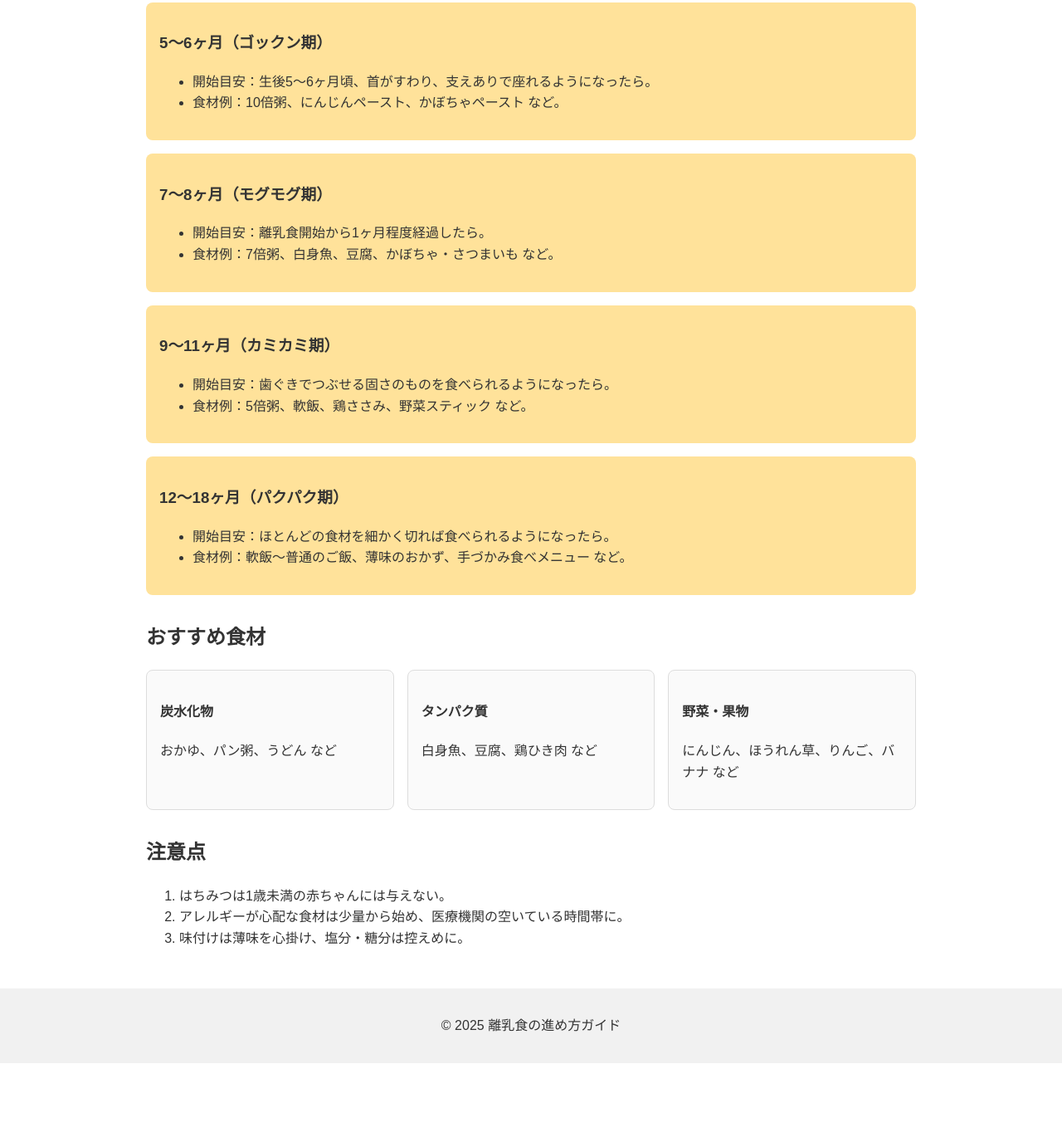
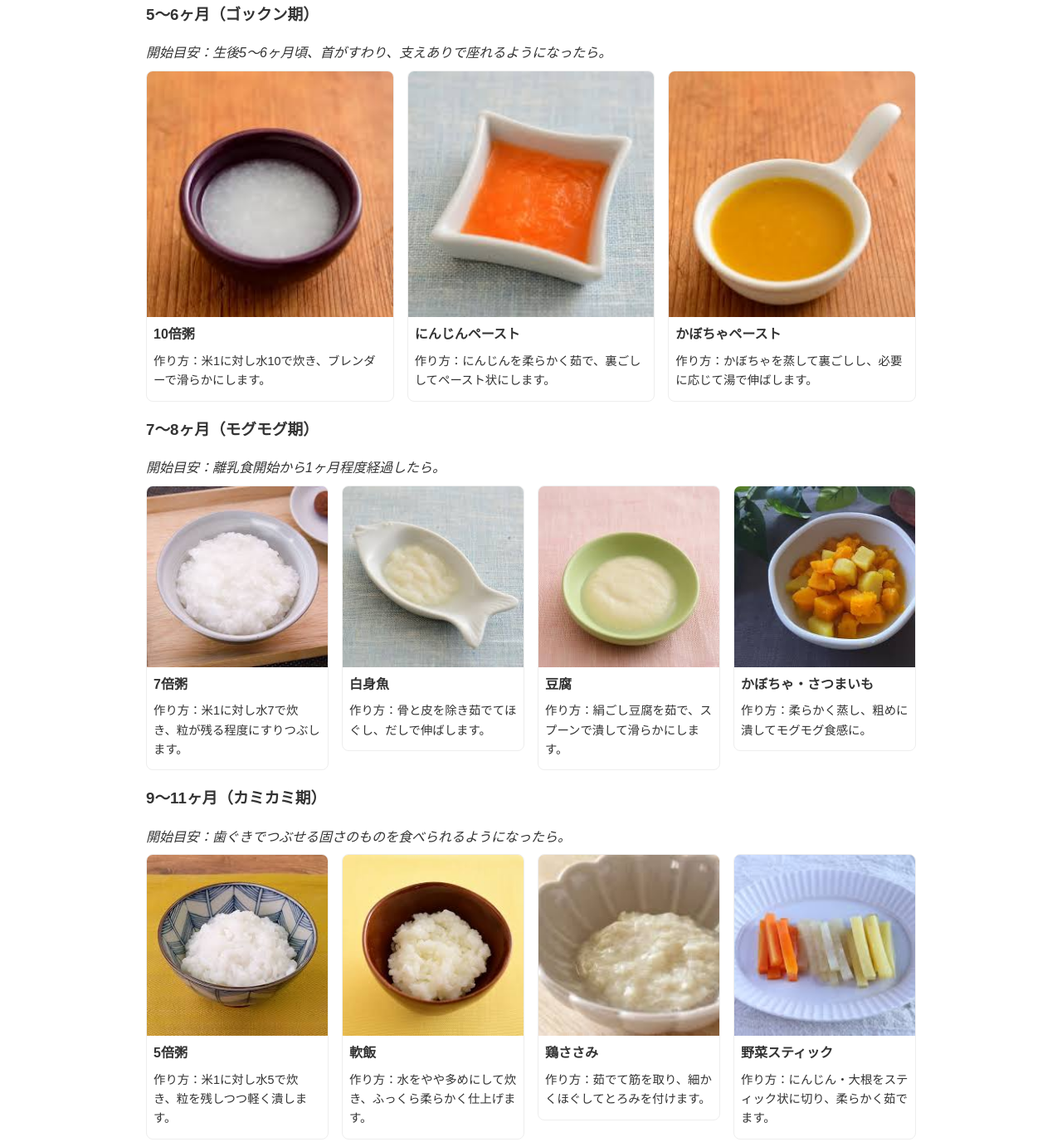
Before and after one commit to kaaaznft/BabyFood2, a plain HTML site: page index.html in a window 1280 px wide. Shown: the part 260-1636 px from the top of the page at 83% size. Before the commit the page ends 1541 px from the top, so only its background shows below. Drawn offline with Linux system fonts and the light colour scheme.

Commit message:
画像パス修正とカードデザイン統一

```diff
--- a/index.html
+++ b/index.html
@@ -41,37 +41,162 @@
 
     <section id="timeline">
       <h2>月齢別スケジュール</h2>
-      <div class="timeline">
-        <article>
+
+      <article class="stage">
         <h3>5〜6ヶ月（ゴックン期）</h3>
-          <ul>
-            <li>開始目安：生後5〜6ヶ月頃、首がすわり、支えありで座れるようになったら。</li>
-            <li>食材例：10倍粥、にんじんペースト、かぼちゃペースト など。</li>
+        <p class="note">開始目安：生後5〜6ヶ月頃、首がすわり、支えありで座れるようになったら。</p>
+        <ul class="food-list">
+          <li>
+            <figure>
+              <img src="images/10倍粥.jpeg" alt="10倍粥">
+              <figcaption>
+                <h4>10倍粥</h4>
+                <p>作り方：米1に対し水10で炊き、ブレンダーで滑らかにします。</p>
+              </figcaption>
+            </figure>
+          </li>
+          <li>
+            <figure>
+              <img src="images/にんじんペースト.jpeg" alt="にんじんペースト">
+              <figcaption>
+                <h4>にんじんペースト</h4>
+                <p>作り方：にんじんを柔らかく茹で、裏ごししてペースト状にします。</p>
+              </figcaption>
+            </figure>
+          </li>
+          <li>
+            <figure>
+              <img src="images/かぼちゃペースト.jpeg" alt="かぼちゃペースト">
+              <figcaption>
+                <h4>かぼちゃペースト</h4>
+                <p>作り方：かぼちゃを蒸して裏ごしし、必要に応じて湯で伸ばします。</p>
+              </figcaption>
+            </figure>
+          </li>
         </ul>
       </article>
-        <article>
+
+      <article class="stage">
         <h3>7〜8ヶ月（モグモグ期）</h3>
-          <ul>
-            <li>開始目安：離乳食開始から1ヶ月程度経過したら。</li>
-            <li>食材例：7倍粥、白身魚、豆腐、かぼちゃ・さつまいも など。</li>
+        <p class="note">開始目安：離乳食開始から1ヶ月程度経過したら。</p>
+        <ul class="food-list">
+          <li>
+            <figure>
+              <img src="images/7倍粥.jpeg" alt="7倍粥">
+              <figcaption>
+                <h4>7倍粥</h4>
+                <p>作り方：米1に対し水7で炊き、粒が残る程度にすりつぶします。</p>
+              </figcaption>
+            </figure>
+          </li>
+          <li>
+            <figure>
+              <img src="images/白身魚.jpeg" alt="白身魚">
+              <figcaption>
+                <h4>白身魚</h4>
+                <p>作り方：骨と皮を除き茹でてほぐし、だしで伸ばします。</p>
+              </figcaption>
+            </figure>
+          </li>
+          <li>
+            <figure>
+              <img src="images/豆腐.jpeg" alt="豆腐">
+              <figcaption>
+                <h4>豆腐</h4>
+                <p>作り方：絹ごし豆腐を茹で、スプーンで潰して滑らかにします。</p>
+              </figcaption>
+            </figure>
+          </li>
+          <li>
+            <figure>
+              <img src="images/かぼちゃ・さつまいも.jpeg" alt="かぼちゃ・さつまいも">
+              <figcaption>
+                <h4>かぼちゃ・さつまいも</h4>
+                <p>作り方：柔らかく蒸し、粗めに潰してモグモグ食感に。</p>
+              </figcaption>
+            </figure>
+          </li>
         </ul>
       </article>
-        <article>
+
+      <article class="stage">
         <h3>9〜11ヶ月（カミカミ期）</h3>
-          <ul>
-            <li>開始目安：歯ぐきでつぶせる固さのものを食べられるようになったら。</li>
-            <li>食材例：5倍粥、軟飯、鶏ささみ、野菜スティック など。</li>
+        <p class="note">開始目安：歯ぐきでつぶせる固さのものを食べられるようになったら。</p>
+        <ul class="food-list">
+          <li>
+            <figure>
+              <img src="images/5倍粥.jpeg" alt="5倍粥">
+              <figcaption>
+                <h4>5倍粥</h4>
+                <p>作り方：米1に対し水5で炊き、粒を残しつつ軽く潰します。</p>
+              </figcaption>
+            </figure>
+          </li>
+          <li>
+            <figure>
+              <img src="images/軟飯.jpeg" alt="軟飯">
+              <figcaption>
+                <h4>軟飯</h4>
+                <p>作り方：水をやや多めにして炊き、ふっくら柔らかく仕上げます。</p>
+              </figcaption>
+            </figure>
+          </li>
+          <li>
+            <figure>
+              <img src="images/鶏ささみ.jpeg" alt="鶏ささみ">
+              <figcaption>
+                <h4>鶏ささみ</h4>
+                <p>作り方：茹でて筋を取り、細かくほぐしてとろみを付けます。</p>
+              </figcaption>
+            </figure>
+          </li>
+          <li>
+            <figure>
+              <img src="images/野菜スティック.jpeg" alt="野菜スティック">
+              <figcaption>
+                <h4>野菜スティック</h4>
+                <p>作り方：にんじん・大根をスティック状に切り、柔らかく茹でます。</p>
+              </figcaption>
+            </figure>
+          </li>
         </ul>
       </article>
-        <article>
+
+      <article class="stage">
         <h3>12〜18ヶ月（パクパク期）</h3>
-          <ul>
-            <li>開始目安：ほとんどの食材を細かく切れば食べられるようになったら。</li>
-            <li>食材例：軟飯〜普通のご飯、薄味のおかず、手づかみ食べメニュー など。</li>
+        <p class="note">ほとんどの食材を細かく切れば食べられるようになったら。</p>
+        <ul class="food-list">
+          <li>
+            <figure>
+              <img src="images/軟飯〜普通のご飯.jpeg" alt="軟飯〜普通のご飯">
+              <figcaption>
+                <h4>軟飯〜普通のご飯</h4>
+                <p>作り方：徐々に水加減を減らし、普通の硬さのご飯へ移行します。</p>
+              </figcaption>
+            </figure>
+          </li>
+          <li>
+            <figure>
+              <img src="images/薄味のおかず.jpeg" alt="薄味のおかず">
+              <figcaption>
+                <h4>薄味のおかず</h4>
+                <p>作り方：だしや素材の味を活かし、調味料はごく少量に。</p>
+              </figcaption>
+            </figure>
+          </li>
+          <li>
+            <figure>
+              <img src="images/手づかみ食べメニュー.jpeg" alt="手づかみ食べメニュー">
+              <figcaption>
+                <h4>手づかみ食べメニュー</h4>
+                <p>作り方：お好み焼きや蒸し野菜など、手でつかめる大きさに。</p>
+              </figcaption>
+            </figure>
+          </li>
         </ul>
       </article>
-      </div>
     </section>
+
 
     <section id="foods">
       <h2>おすすめ食材</h2>
--- a/style.css
+++ b/style.css
@@ -83,6 +83,43 @@ footer {
   padding: 1rem;
 }
 
+.food-list {
+  list-style: none;
+  margin: 0;
+  padding: 0;
+  display: grid;
+  grid-template-columns: repeat(auto-fit, minmax(160px, 1fr));
+  gap: 1rem;
+}
+.food-list figure {
+  display: flex;
+  flex-direction: column;
+  align-items: center;
+  margin: 0;
+  background: #fff;
+  border: 1px solid #eee;
+  border-radius: 8px;
+  overflow: hidden;
+}
+.food-list img {
+  width: 100%;
+  aspect-ratio: 1 / 1;
+  object-fit: cover;
+  display: block;
+}
+.food-list h4 {
+  margin: 0.5rem;
+  font-size: 1rem;
+}
+.food-list p {
+  margin: 0 0.5rem 0.8rem;
+  font-size: 0.9rem;
+}
+.stage .note {
+  font-style: italic;
+  margin-bottom: 0.5rem;
+}
+
 /* レスポンシブ */
 @media (max-width: 600px) {
   nav ul {
```
Also changed, not shown: images/10倍粥.jpeg (added), images/5倍粥.jpeg (added), images/7倍粥.jpeg (added), images/かぼちゃペースト.jpeg (added), images/かぼちゃ・さつまいも.jpeg (added), images/にんじんペースト.jpeg (added), images/手づかみ食べメニュー.jpeg (added), images/白身魚.jpeg (added), images/薄味のおかず.jpeg (added), images/豆腐.jpeg (added), images/軟飯.jpeg (added), images/軟飯〜普通のご飯.jpeg (added), images/野菜スティック.jpeg (added), images/鶏ささみ.jpeg (added), 1 other file. Lines whose indentation alone changed are shown as unchanged.
